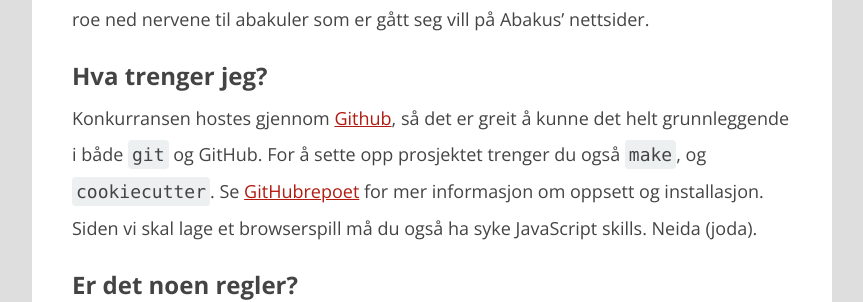
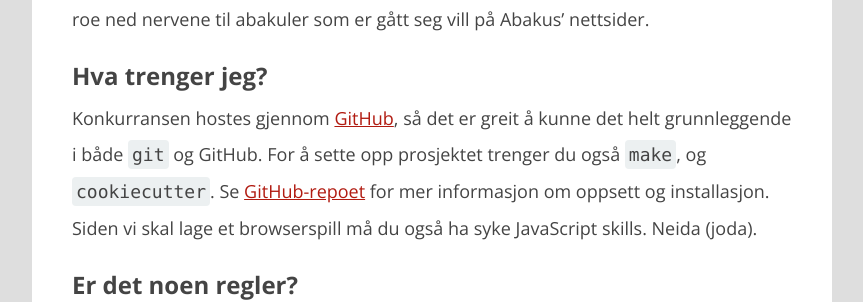
Before and after one commit to webkom/webkom.github.io, a Jekyll site: the page built from _posts/2015-01-16-404-competition.md, in a window 1280 px wide and 900 px high, scrolled down 1001 px. Shown: the part 154-456 px from the top of the window, without its empty margins (208-1071 px from the left). Built offline with Jekyll 4.4.1, drawn with Linux system fonts in a browser that asks for light colours; comment, search, counter and statistics services are not loaded.

Commit message:
Fixed typos
push to master #yolo mode

```diff
--- a/_posts/2015-01-16-404-competition.md
+++ b/_posts/2015-01-16-404-competition.md
@@ -19,8 +19,8 @@ Vær med på å skape historie, og hjelp til med å roe ned nervene til abakuler
 
 ## Hva trenger jeg?
 
-Konkurransen hostes gjennom [Github](https://github.com/webkom/404-competition), så det er greit å kunne det helt grunnleggende i både `git` og GitHub.
-For å sette opp prosjektet trenger du også `make`, og `cookiecutter`. Se [GitHubrepoet](https://github.com/webkom/404-competition) for mer informasjon om oppsett og installasjon.
+Konkurransen hostes gjennom [GitHub](https://github.com/webkom/404-competition), så det er greit å kunne det helt grunnleggende i både `git` og GitHub.
+For å sette opp prosjektet trenger du også `make`, og `cookiecutter`. Se [GitHub-repoet](https://github.com/webkom/404-competition) for mer informasjon om oppsett og installasjon.
 Siden vi skal lage et browserspill må du også ha syke JavaScript skills.
 Neida (joda).
 
```
